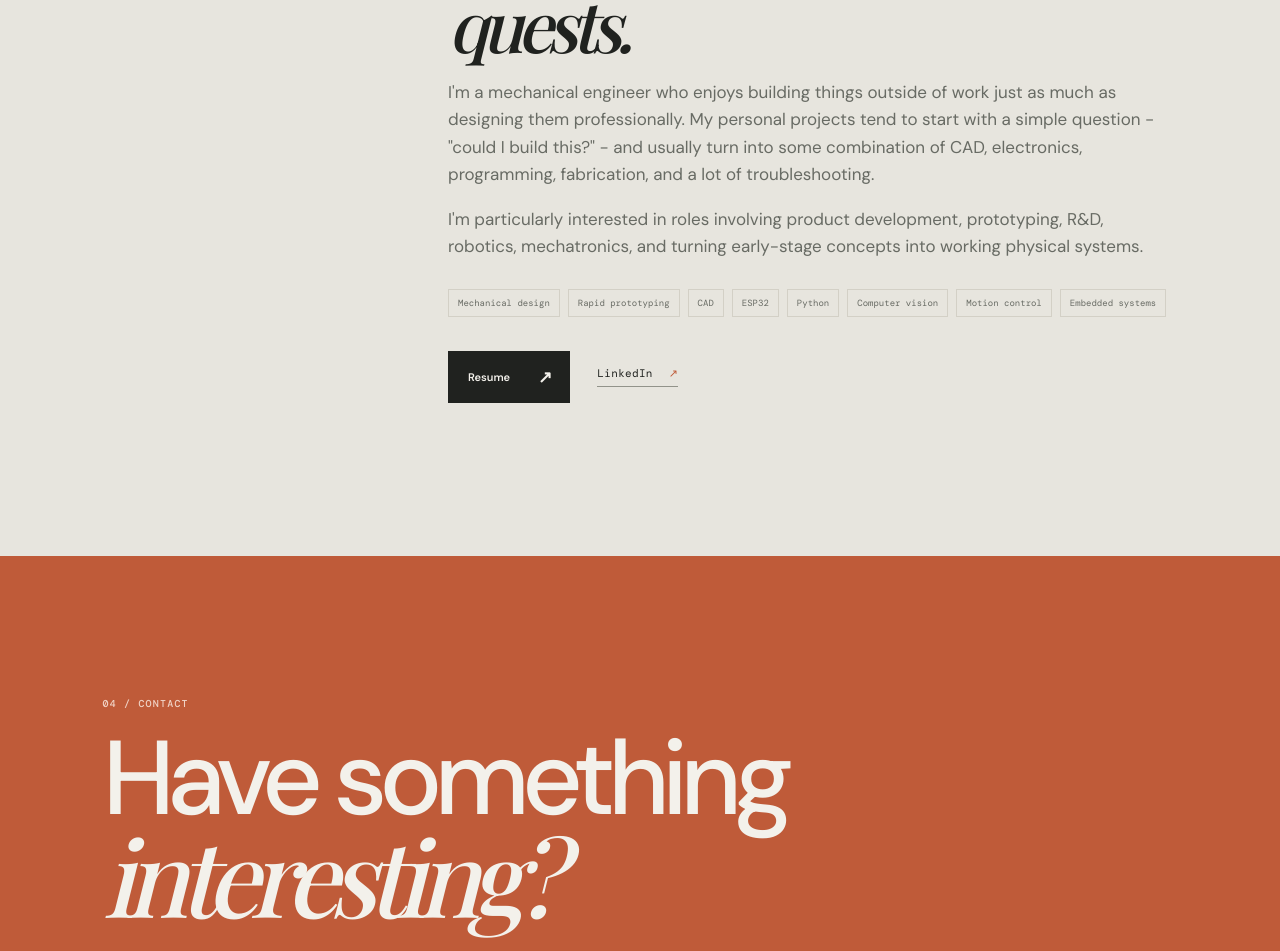
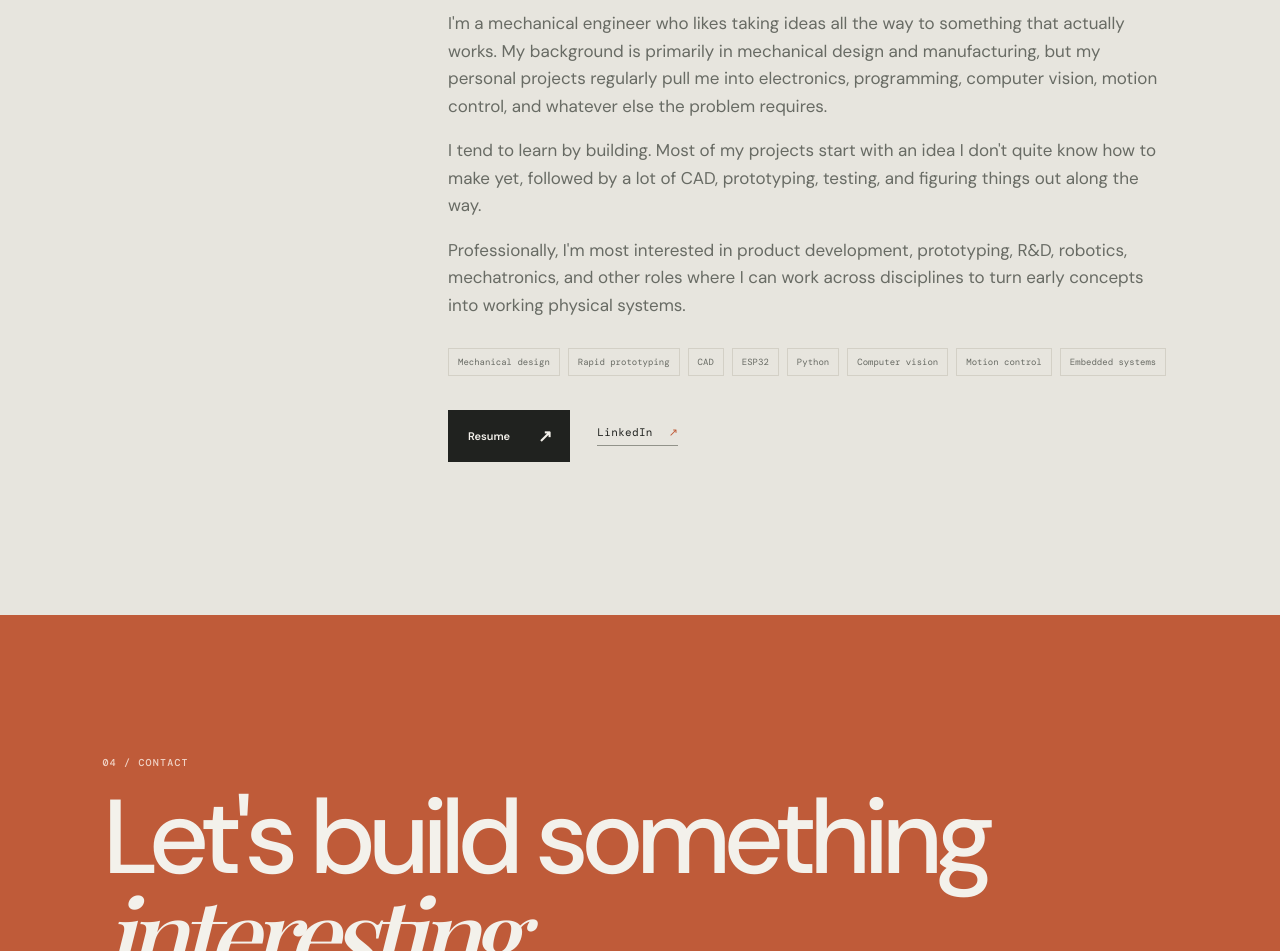
Before and after one commit to jakeburttram/portfolio, a React (Vite) app: page / in a window 1280 px wide. Shown: the part 2361-3312 px from the top of the page. Built offline with nearby package versions, Linux system fonts and the light colour scheme; a web font is replaced by a local one.

Commit message:
Update about and contact copy

```diff
--- a/app/page.tsx
+++ b/app/page.tsx
@@ -508,10 +508,10 @@ export default function Home() {
 
       <section id="about" className="about section">
         <div className="about-label reveal"><p className="eyebrow">03 / ABOUT</p><div className="about-rule" /><p className="about-note">MECHANICS<br />+ ELECTRONICS<br />+ SOFTWARE</p></div>
-        <div className="about-copy reveal"><h2>Mechanical engineering with a weakness for <em>side quests.</em></h2><p>I'm a mechanical engineer who enjoys building things outside of work just as much as designing them professionally. My personal projects tend to start with a simple question - "could I build this?" - and usually turn into some combination of CAD, electronics, programming, fabrication, and a lot of troubleshooting.</p><p>I'm particularly interested in roles involving product development, prototyping, R&amp;D, robotics, mechatronics, and turning early-stage concepts into working physical systems.</p><div className="capability-list">{capabilities.map((capability) => <span key={capability}>{capability}</span>)}</div><div className="about-actions"><a className="button" href={assetPath("assets/Jake-Burttram-Resume.pdf")} target="_blank" rel="noreferrer">Resume <span>↗</span></a><a className="text-link" href="https://www.linkedin.com" target="_blank" rel="noreferrer">LinkedIn <span>↗</span></a></div></div>
+        <div className="about-copy reveal"><h2>Mechanical engineer. <em>Compulsive builder.</em></h2><p>I'm a mechanical engineer who likes taking ideas all the way to something that actually works. My background is primarily in mechanical design and manufacturing, but my personal projects regularly pull me into electronics, programming, computer vision, motion control, and whatever else the problem requires.</p><p>I tend to learn by building. Most of my projects start with an idea I don't quite know how to make yet, followed by a lot of CAD, prototyping, testing, and figuring things out along the way.</p><p>Professionally, I'm most interested in product development, prototyping, R&amp;D, robotics, mechatronics, and other roles where I can work across disciplines to turn early concepts into working physical systems.</p><div className="capability-list">{capabilities.map((capability) => <span key={capability}>{capability}</span>)}</div><div className="about-actions"><a className="button" href={assetPath("assets/Jake-Burttram-Resume.pdf")} target="_blank" rel="noreferrer">Resume <span>↗</span></a><a className="text-link" href="https://www.linkedin.com" target="_blank" rel="noreferrer">LinkedIn <span>↗</span></a></div></div>
       </section>
 
-      <footer id="contact" className="contact"><p className="eyebrow">04 / CONTACT</p><h2>Have something<br /><em>interesting?</em></h2><p className="contact-copy">Give me a vague physical problem and I'll be curious about the mechanics, electronics, software, and prototype hiding inside it.</p><a className="email-link" href="mailto:hello@jakeburttram.com">hello@jakeburttram.com <span>↗</span></a><div className="footer-bottom"><p>© {new Date().getFullYear()} Jake Burttram</p><div><a href="https://www.linkedin.com" target="_blank" rel="noreferrer">LinkedIn</a><a href="#top">Back to top ↑</a></div></div></footer>
+      <footer id="contact" className="contact"><p className="eyebrow">04 / CONTACT</p><h2>Let's build something<br /><em>interesting.</em></h2><p className="contact-copy">I'm interested in teams working on physical products, prototypes, robotics, and unusual engineering problems, especially where mechanical design overlaps with electronics and software.<br /><br />If that sounds like what you're working on, I'd love to hear about it.</p><a className="email-link" href="mailto:jakelburttram@gmail.com">jakelburttram@gmail.com <span>↗</span></a><div className="footer-bottom"><p>© {new Date().getFullYear()} Jake Burttram</p><div><a href="https://www.linkedin.com" target="_blank" rel="noreferrer">LinkedIn</a><a href="#top">Back to top ↑</a></div></div></footer>
 
       {selected && (
         <div className="modal-backdrop" role="presentation" onMouseDown={() => setSelected(null)}>
```
